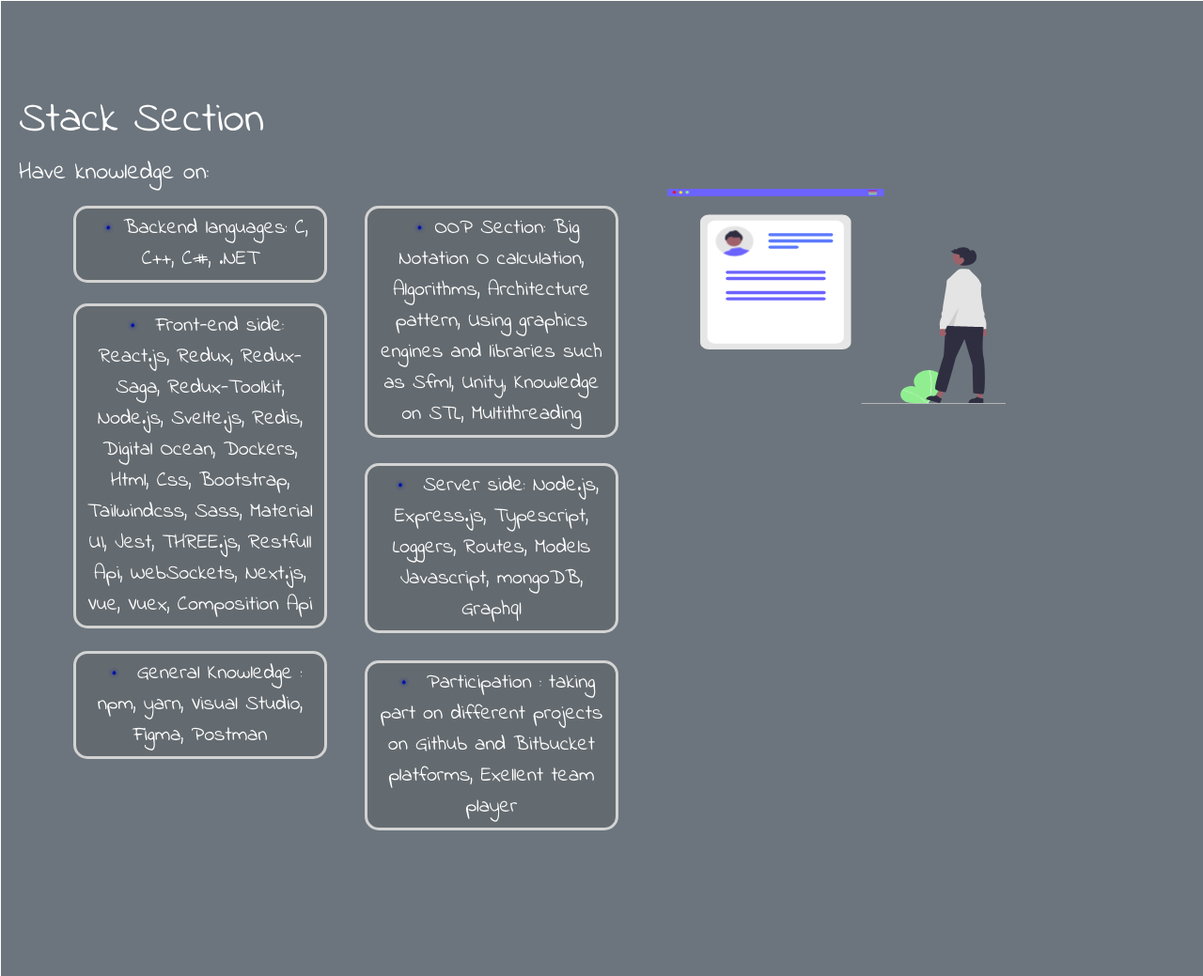
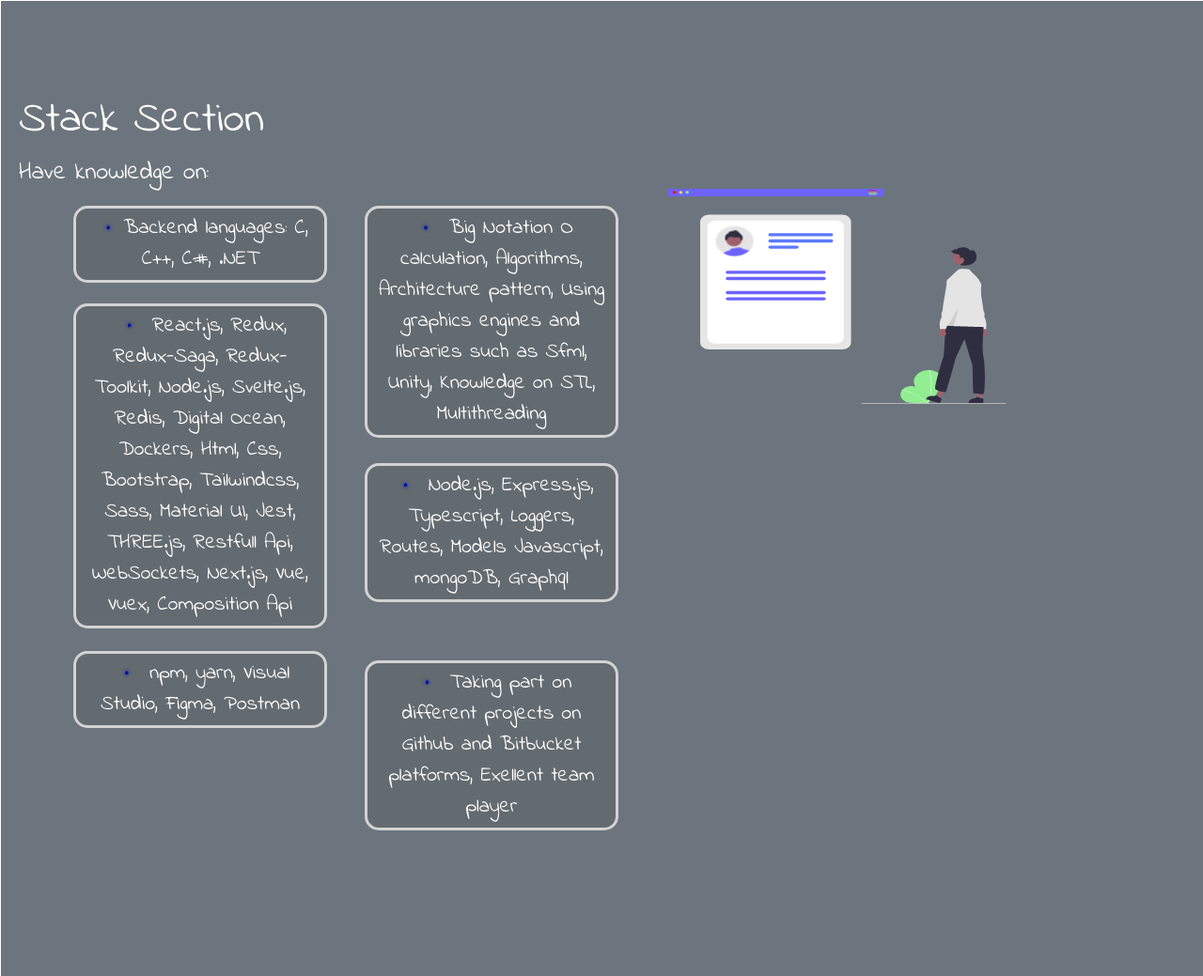
Before and after one commit to Roman123-game/portfolio, a plain HTML site: page index.html in a window 1280 px wide. Shown: the part 665-1704 px from the top of the page at 94% size. Drawn offline with nearby package versions, Linux system fonts and the light colour scheme; a web font is replaced by a local one.

Commit message:
update index.html

```diff
--- a/index.html
+++ b/index.html
@@ -242,13 +242,16 @@
         <h3 class="text-white">Stack Section</h3>
         <h6 class="subheading">Have knowledge on:</h6>
         <ul class="text-white personal_grid">
+
+
+          <!-- flipping card -->
           <div class="flip-card">
             <div class="flip-card-inner">
               <div class="flip-card-front">
                 <li class="personal_il item_1">Backend languages: C, C++, C#, .NET</li>
               </div>
               <div class="flip-card-back">
-                <li class="personal_il item_1">Backend languages: C, C++, C#, .NET</li>
+                <li class="personal_il item_1">Backend</li>
               </div>
             </div>
           </div>
@@ -258,15 +261,14 @@
           <div class="flip-card">
             <div class="flip-card-inner">
               <div class="flip-card-front">
-                <li class="personal_il item_2">OOP Section:
+                <li class="personal_il item_2">
                   Big Notation O calculation, Algorithms, Architecture pattern, Using graphics engines and libraries such
                   as Sfml, Unity, Knowledge on STL, Multithreading
                   </il>
               </div>
               <div class="flip-card-back">
-                <li class="personal_il item_2">OOP Section:
-                  Big Notation O calculation, Algorithms, Architecture pattern, Using graphics engines and libraries such
-                  as Sfml, Unity, Knowledge on STL, Multithreading
+                <li class="personal_il item_2">OOP Section
+
                   </il>
               </div>
             </div>
@@ -277,16 +279,14 @@
             <div class="flip-card-inner">
               <div class="flip-card-front">
                 <li class="personal_il item_3" >
-                  Front-end side: React.js, Redux, Redux-Saga, Redux-Toolkit, Node.js, Svelte.js, Redis, Digital Ocean,
+                  React.js, Redux, Redux-Saga, Redux-Toolkit, Node.js, Svelte.js, Redis, Digital Ocean,
                   Dockers, Html, Css, Bootstrap, Tailwindcss, Sass, Material UI, Jest, THREE.js,
                   Restfull Api, WebSockets, Next.js, Vue, Vuex, Composition Api
                 </li>
               </div>
               <div class="flip-card-back">
                 <li class="personal_il item_3" >
-                  Front-end side: React.js, Redux, Redux-Saga, Redux-Toolkit, Node.js, Svelte.js, Redis, Digital Ocean,
-                  Dockers, Html, Css, Bootstrap, Tailwindcss, Sass, Material UI, Jest, THREE.js,
-                  Restfull Api, WebSockets, Next.js, Vue, Vuex, Composition Api
+                  Front-end
                 </li>
               </div>
             </div>
@@ -297,12 +297,12 @@
             <div class="flip-card-inner">
               <div class="flip-card-front">
                 <li class="personal_il item_4">
-                  Server side:  Node.js, Express.js, Typescript, Loggers, Routes, Models Javascript, mongoDB, Graphql
+                  Node.js, Express.js, Typescript, Loggers, Routes, Models Javascript, mongoDB, Graphql
                 </li>
               </div>
               <div class="flip-card-back">
                 <li class="personal_il item_4">
-                  Server side:  Node.js, Express.js, Typescript, Loggers, Routes, Models Javascript, mongoDB, Graphql
+                  Server side
                 </li>
               </div>
             </div>
@@ -314,13 +314,13 @@
               <div class="flip-card-front">
 
           <li class="personal_il item_5">
-            General Knowledge : npm, yarn, Visual Studio, Figma, Postman
+           npm, yarn, Visual Studio, Figma, Postman
           </li>
               </div>
               <div class="flip-card-back">
 
           <li class="personal_il item_5">
-            General Knowledge : npm, yarn, Visual Studio, Figma, Postman
+            General Knowledge
           </li>
               </div>
             </div>
@@ -331,13 +331,13 @@
               <div class="flip-card-front">
 
                 <li class="personal_il item_6">
-                  Participation : taking part on different projects on Github and Bitbucket platforms, Exellent team player
+                   Taking part on different projects on Github and Bitbucket platforms, Exellent team player
                 </li>
               </div>
               <div class="flip-card-back">
 
                 <li class="personal_il item_6">
-                  Participation : taking part on different projects on Github and Bitbucket platforms, Exellent team player
+                  Participation
                 </li>
               </div>
             </div>
```
